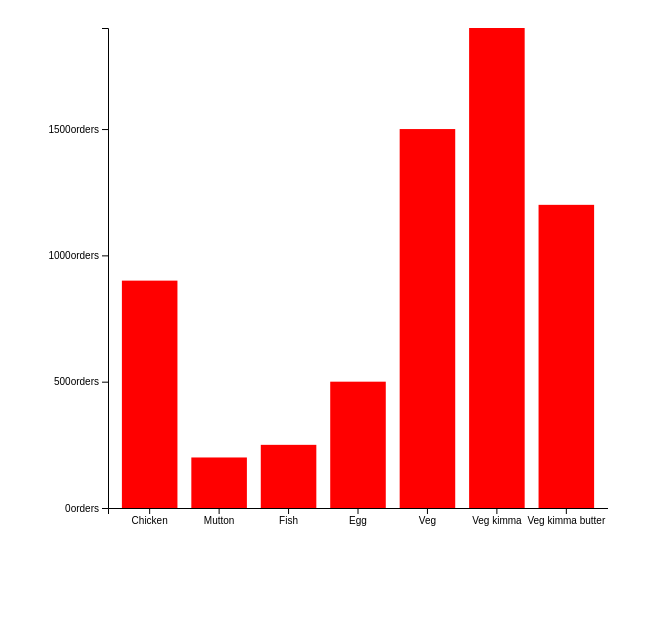
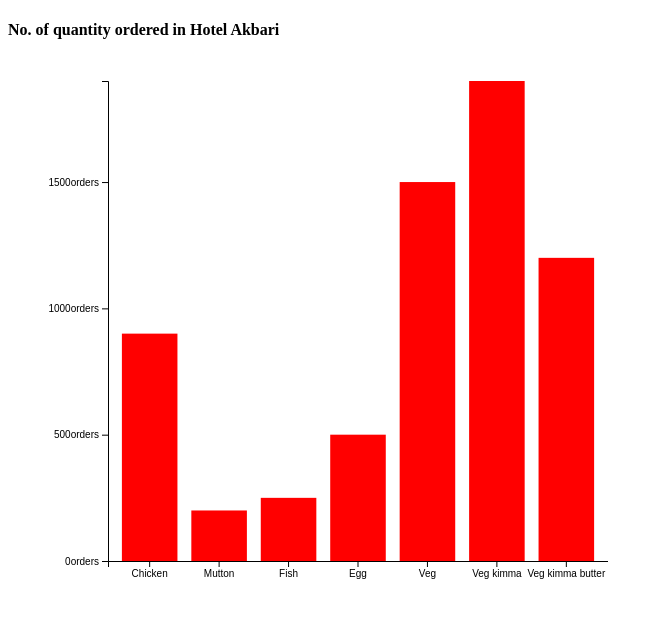
Before and after one commit to AnilKSahoo9/graphjs, a plain HTML site: page d3-visualization/index.html in a window 1280 px wide. Shown: the whole page, without its empty margins (0-663 px from the left). Drawn offline with nearby package versions, Linux system fonts and the light colour scheme.

Commit message:
Change the user interface

```diff
--- a/d3-visualization/index.html
+++ b/d3-visualization/index.html
@@ -6,6 +6,7 @@
     <title>D3 Visualization</title>
 </head>
 <body>
+    <h4>No. of quantity ordered in Hotel Akbari</h4>
     <div class="canvas"></div>
     <script src="https://d3js.org/d3.v5.js"></script>
     <script src="scripts/barChart.js"></script>
```
